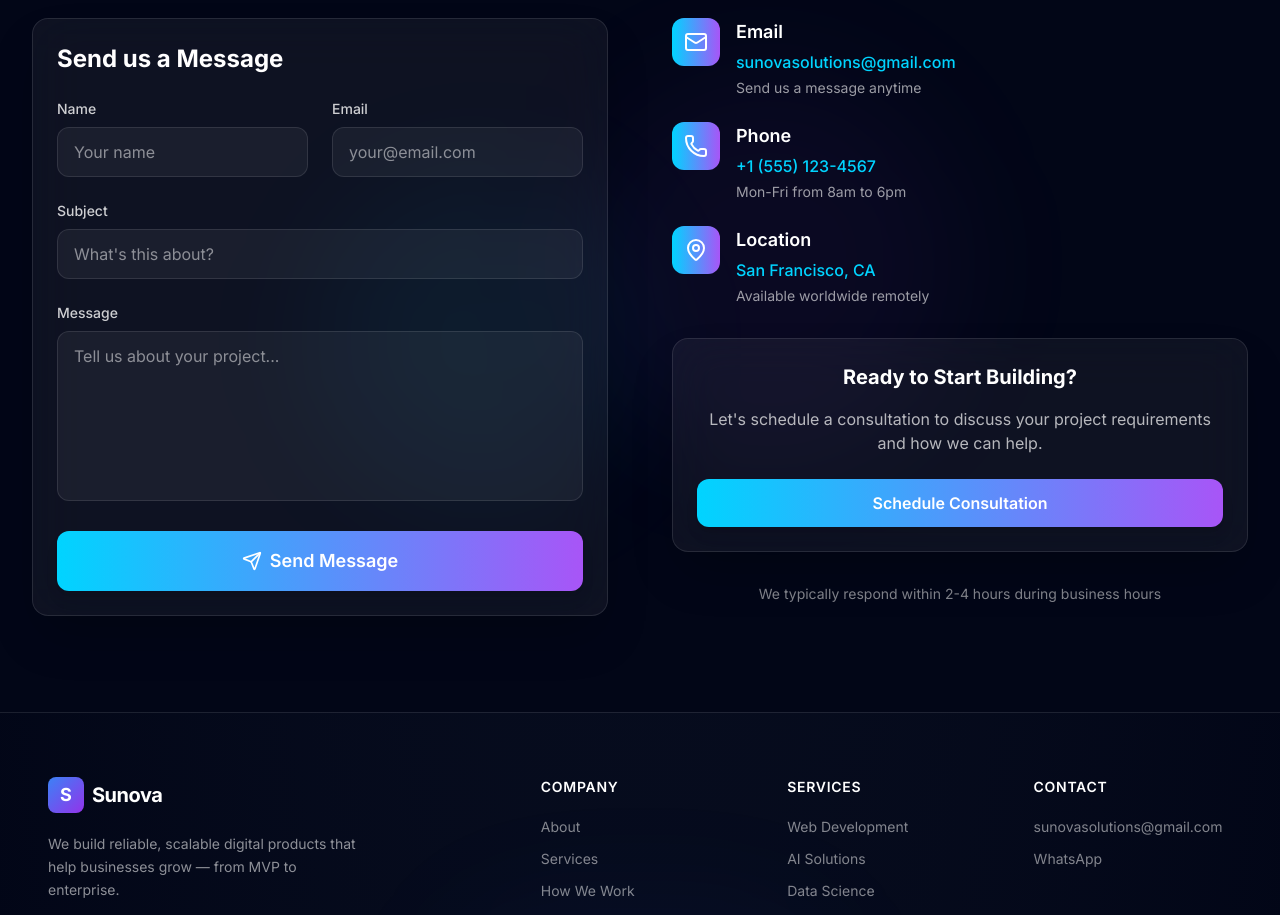
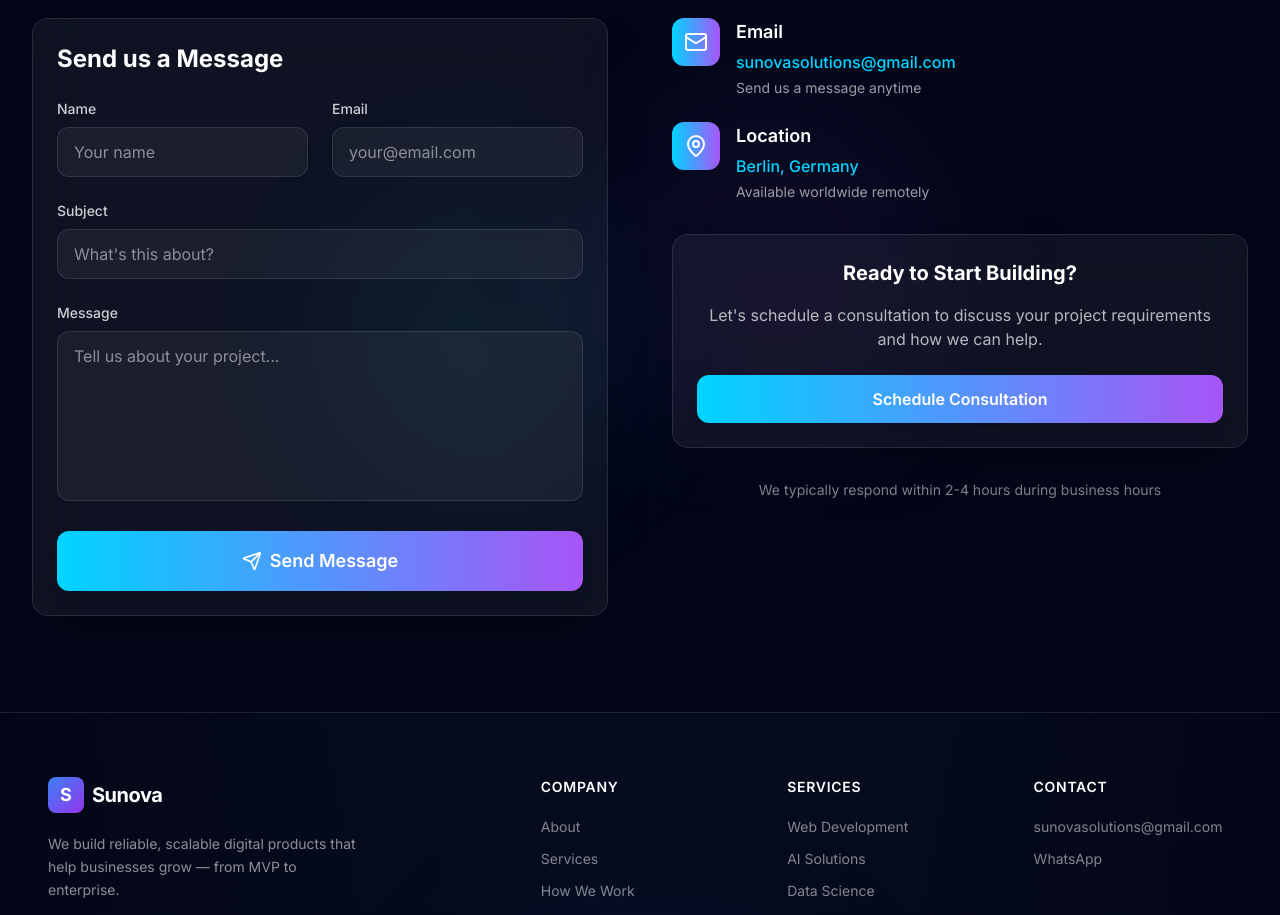
Before and after one commit to Suneethk16/sunova, a React (Vite) app: page / in a window 1280 px wide. Shown: the part 5860-6775 px from the top of the page. Built offline with nearby package versions, Linux system fonts and the light colour scheme; the HTML template or start-up script is replaced by a standard one.

Commit message:
minor changes in the contact form

```diff
--- a/src/components/Contact.tsx
+++ b/src/components/Contact.tsx
@@ -87,15 +87,9 @@ export default function Contact() {
       description: "Send us a message anytime"
     },
     {
-      icon: Phone,
-      title: "Phone",
-      value: "+1 (555) 123-4567",
-      description: "Mon-Fri from 8am to 6pm"
-    },
-    {
       icon: MapPin,
       title: "Location",
-      value: "San Francisco, CA",
+      value: "Berlin, Germany",
       description: "Available worldwide remotely"
     }
   ]
```
